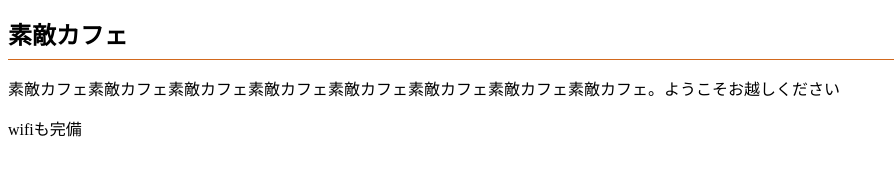
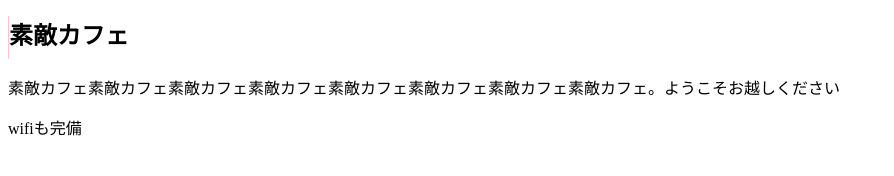
Before and after one commit to aeam777/mycafe, a plain HTML site: page index.html in a window 1280 px wide. Shown: the whole page, without its empty margins (0-894 px from the left). Drawn offline with Linux system fonts and the light colour scheme.

Commit message:
Add files via upload

```diff
--- a/css/styles.css
+++ b/css/styles.css
@@ -1,5 +1,5 @@
 h1 {
     font-size: 24px;
     padding-bottom: 8px;
-    border-bottom: 1px solid chocolate;
+    border-left: 1px solid pink;
 }
```
